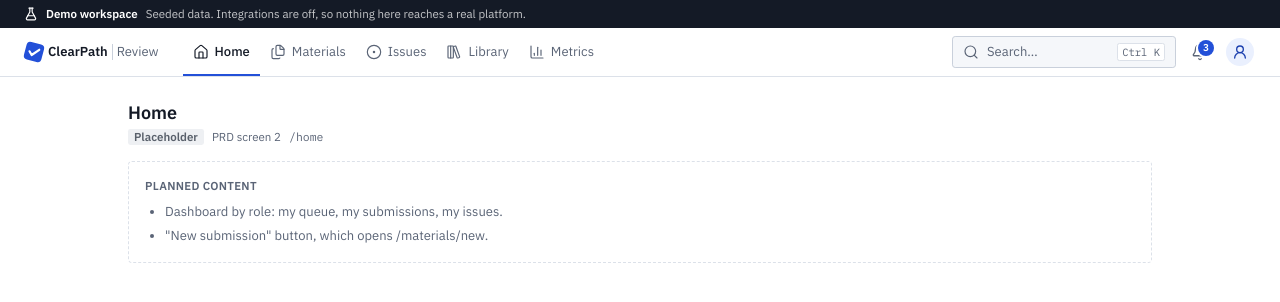
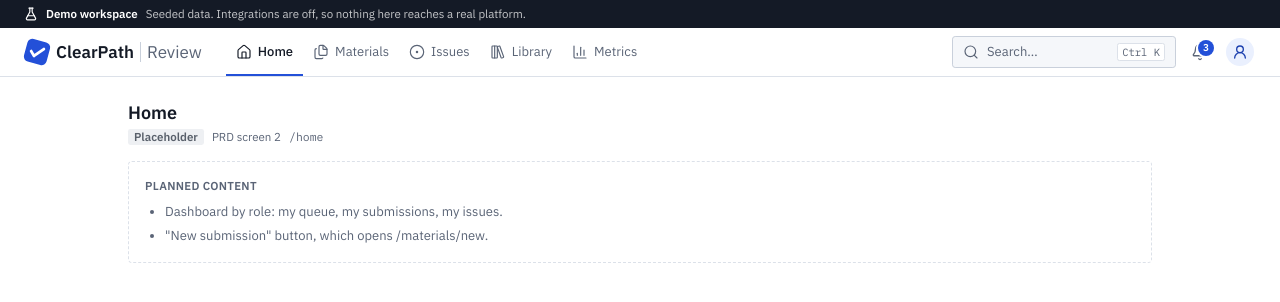
Before and after one commit to ctkerns/ClearPath-24hr-Project, a React (Vite) app in the folder frontend/: page /home in a window 1280 px wide. Shown: the top 302 px of the page. Built offline with nearby package versions, Linux system fonts and the light colour scheme.

Commit message:
Update logo

```diff
--- a/frontend/src/components/app-logo.tsx
+++ b/frontend/src/components/app-logo.tsx
@@ -22,10 +22,10 @@ export function AppMark({ className }: { className?: string }) {
 export function AppLogo({ className }: { className?: string }) {
   const { t } = useTranslation()
   return (
-    <span className={cn('flex items-center font-semibold whitespace-nowrap', className)}>
-      <AppMark className="mr-1" />
+    <span className={cn('flex items-center text-[17px] font-semibold whitespace-nowrap', className)}>
+      <AppMark className="mr-1.5 size-6.5" />
       {t('app.name')}
-      <span aria-hidden="true" className="mx-1 h-4 w-px bg-input" />
+      <span aria-hidden="true" className="mx-1.5 h-5 w-px bg-input" />
       <span className="font-normal text-muted-foreground">{t('app.product')}</span>
     </span>
   )
```
